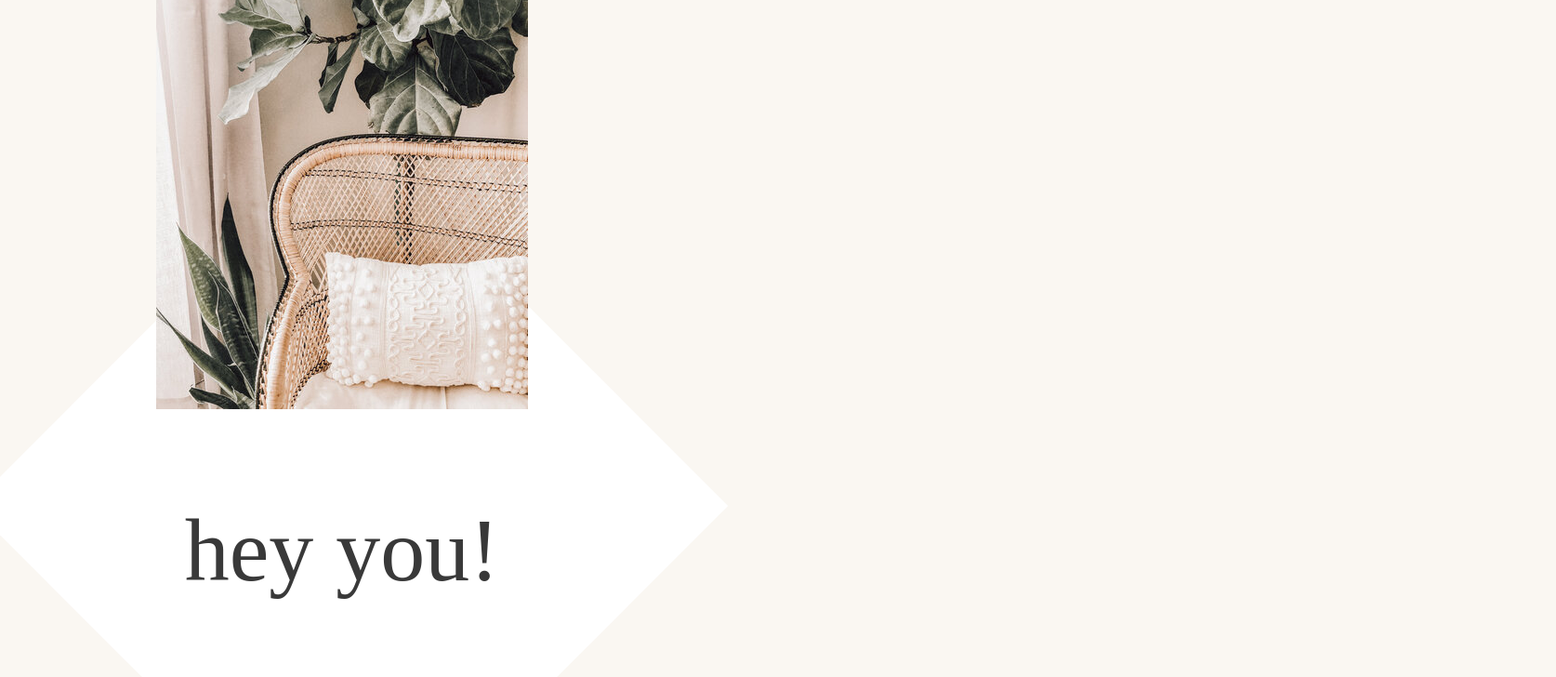
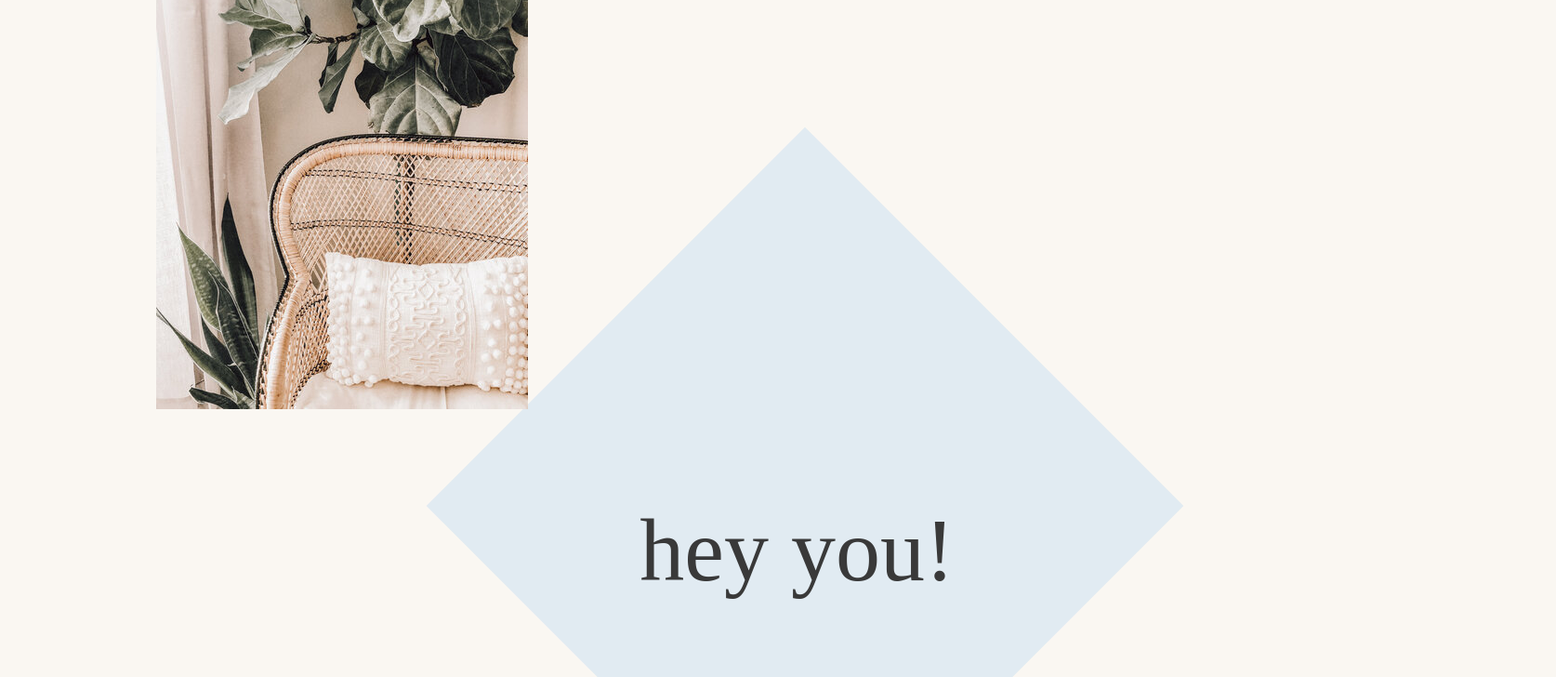
Before and after one commit to tanyushanel/like-fiona, an Angular app: page / in a window 1280 px wide. Shown: the part 1380-2108 px from the top of the page at 93% size, 1674 px wide, since content can reach past the window. Built offline with nearby package versions, Linux system fonts and the light colour scheme.

Commit message:
home articles css

```diff
--- a/src/app/article/article.component.html
+++ b/src/app/article/article.component.html
@@ -1,7 +1,11 @@
 <article>
-    <app-headline [title]="article.title"
-                  [subTitle]="article.subTitle"></app-headline>
-    <div class="art-content">
+    <app-headline class="head"
+                  [title]="article.title"
+                  [subTitle]="article.subTitle"
+                  [class.right]="index % 2"
+                  [index]="index"></app-headline>
+    <div class="art-content"
+         [class.reverse]="index % 2">
         <img class="art-img"
              src="{{ article.img }}">
         <div class="art-text">
--- a/src/app/article/article.component.scss
+++ b/src/app/article/article.component.scss
@@ -9,6 +9,10 @@
   display: flex;
   justify-content: space-around;
   margin-top: 10rem;
+
+  &.reverse {
+    flex-direction: row-reverse;
+  }
 }
 
 .art-text p {
--- a/src/app/article/article.component.ts
+++ b/src/app/article/article.component.ts
@@ -15,6 +15,7 @@ export class Article {
 })
 export class ArticleComponent implements OnInit {
   @Input() article: Article;
+  @Input() index: number;
 
   constructor(private homeService: HomeService) {}
 
--- a/src/app/headline/headline.component.html
+++ b/src/app/headline/headline.component.html
@@ -1,5 +1,9 @@
 <div class="h-container">
     <h2 class="h2"> {{ title }} </h2>
-    <div class="rotated"></div>
+    <div class="rotated"
+         [class.white]="index % 3 === 0"
+         [class.blue]="(index % 3) === 1"
+         [class.biege]="(index % 3) === 2">
+    </div>
     <span class="coursive"> {{ subTitle }} </span>
 </div>
--- a/src/app/headline/headline.component.scss
+++ b/src/app/headline/headline.component.scss
@@ -18,12 +18,21 @@
   .rotated {
     width: 1rem;
     height: 1rem;
-    background: white;
     position: absolute;
     z-index: -1;
     left: 50%;
     transform: rotate(45deg) scale(36);
+
+    &.white {
+      background: white;
+    }
+
+    &.blue {
+      background: #e1ebf2;
+    }
+
+    &.biege {
+      background: #e8ded5;
+    }
   }
-
-
 }
--- a/src/app/headline/headline.component.ts
+++ b/src/app/headline/headline.component.ts
@@ -8,6 +8,7 @@ import { Component, Input, OnInit } from '@angular/core';
 export class HeadlineComponent implements OnInit {
   @Input() title: string;
   @Input() subTitle: string;
+  @Input() index: number;
 
   constructor() {}
 
--- a/src/app/home/home.component.html
+++ b/src/app/home/home.component.html
@@ -3,7 +3,8 @@
 
     <app-article class="article"
                  *ngFor="let article of articles; let ind = index"
-                 [article]="article">
+                 [article]="article"
+                 [index]="ind">
     </app-article>
 
 
--- a/src/app/home/home.component.ts
+++ b/src/app/home/home.component.ts
@@ -28,6 +28,20 @@ export class HomeComponent implements OnInit {
         'Write a short pitch about who you are and what you do so people know exactly what to expect right from the start.',
       img: '../../assets/images/big6.jpg',
     },
+    {
+      title: 'content marketing',
+      subTitle: 'for sunkissed creatives',
+      text:
+        'Write a short pitch about who you are and what you do so people know exactly what to expect right from the start.',
+      img: '../../assets/images/big6.jpg',
+    },
+    {
+      title: 'content marketing',
+      subTitle: 'for sunkissed creatives',
+      text:
+        'Write a short pitch about who you are and what you do so people know exactly what to expect right from the start.',
+      img: '../../assets/images/big6.jpg',
+    },
   ];
 
   constructor() {}
```
